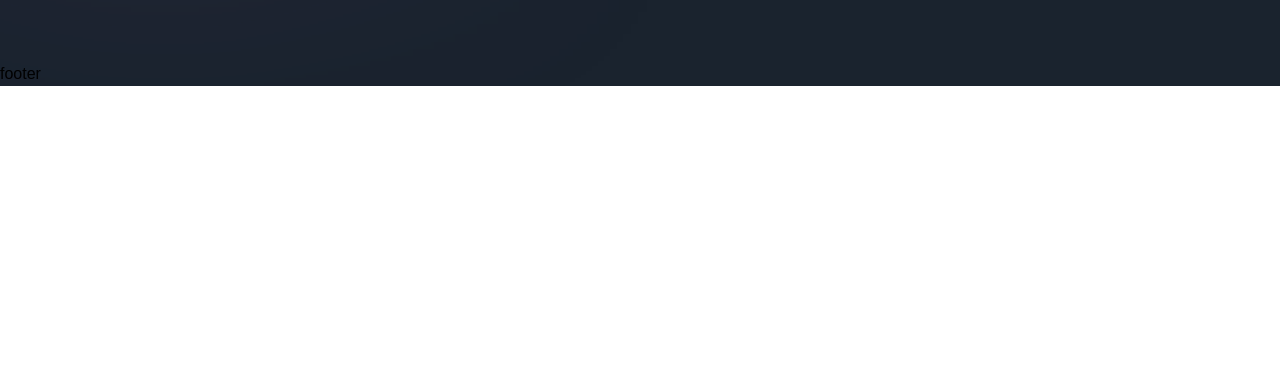
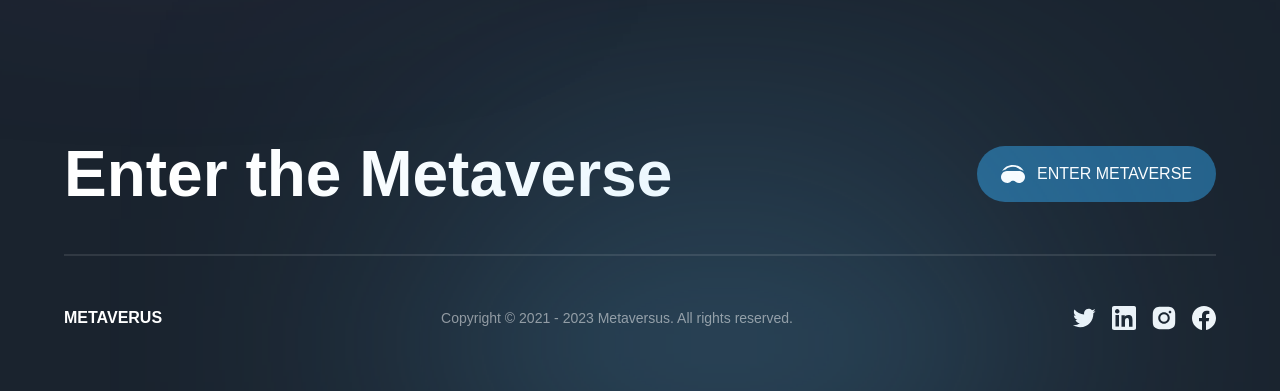
Before and after one commit to sandra-selezen/metaverse, a Next.js app: page / in a window 1280 px wide. Shown: the part 7029-7420 px from the top of the page. Before the commit the page ends 7115 px from the top, so only its background shows below. Built offline with nearby package versions, Linux system fonts and the light colour scheme; a web font is replaced by a local one.

Commit message:
Update Footer.jsx

```diff
--- a/components/Footer.jsx
+++ b/components/Footer.jsx
@@ -1,9 +1,50 @@
 'use client';
 
+import { motion } from "framer-motion";
+import styles from "../styles";
+import { footerVariants } from "../utils/motion";
+import { socials } from "../constants";
+
 const Footer = () => (
-  <footer>
-    footer
-  </footer>
+  <motion.footer
+    variants={footerVariants}
+    initial="hidden"
+    whileInView="show"
+    className={`${styles.paddings} py-8 relative`}
+  >
+    <div className="footer-gradient" />
+    <div className={`${styles.innerWidth} mx-auto flex flex-col gap-8`}>
+      <div className="flex items-center justify-between flex-wrap gap-5">
+        <h4 className="font-bold md:text-[64px] text-[44px] text-white">Enter the Metaverse</h4>
+        <button type="button" className="flex items-center h-fit py-4 px-6 bg-[#25628b] rounded-[32px] gap-[12px]">
+          <img
+            src="/headset.svg"
+            alt="headset"
+            className="w-[24px] h-[24px] object-contain"
+          />
+          <span className="font-normal text-[16px] text-white">ENTER METAVERSE</span>
+        </button>
+      </div>
+
+      <div className="flex flex-col">
+        <div className="mb-[50px] h-[2px] bg-white opacity-10" />
+        <div className="flex items-center justify-between flex-wrap gap-4">
+          <h4 className="font-extrabold tex-[24px] text-white">METAVERUS</h4>
+          <p className="font-normal text-[14px] text-white opacity-50">Copyright © 2021 - 2023 Metaversus. All rights reserved.</p>
+          <div className="flex gap-4">
+            {socials.map((social) => (
+              <img
+                key={social.name}
+                src={social.url}
+                alt={social.name}
+                className="w-[24px] h-[24px] object-contain cursor-pointer"
+              />
+            ))}
+          </div>
+        </div>
+      </div>
+    </div>
+  </motion.footer>
 );
 
 export default Footer;
```
